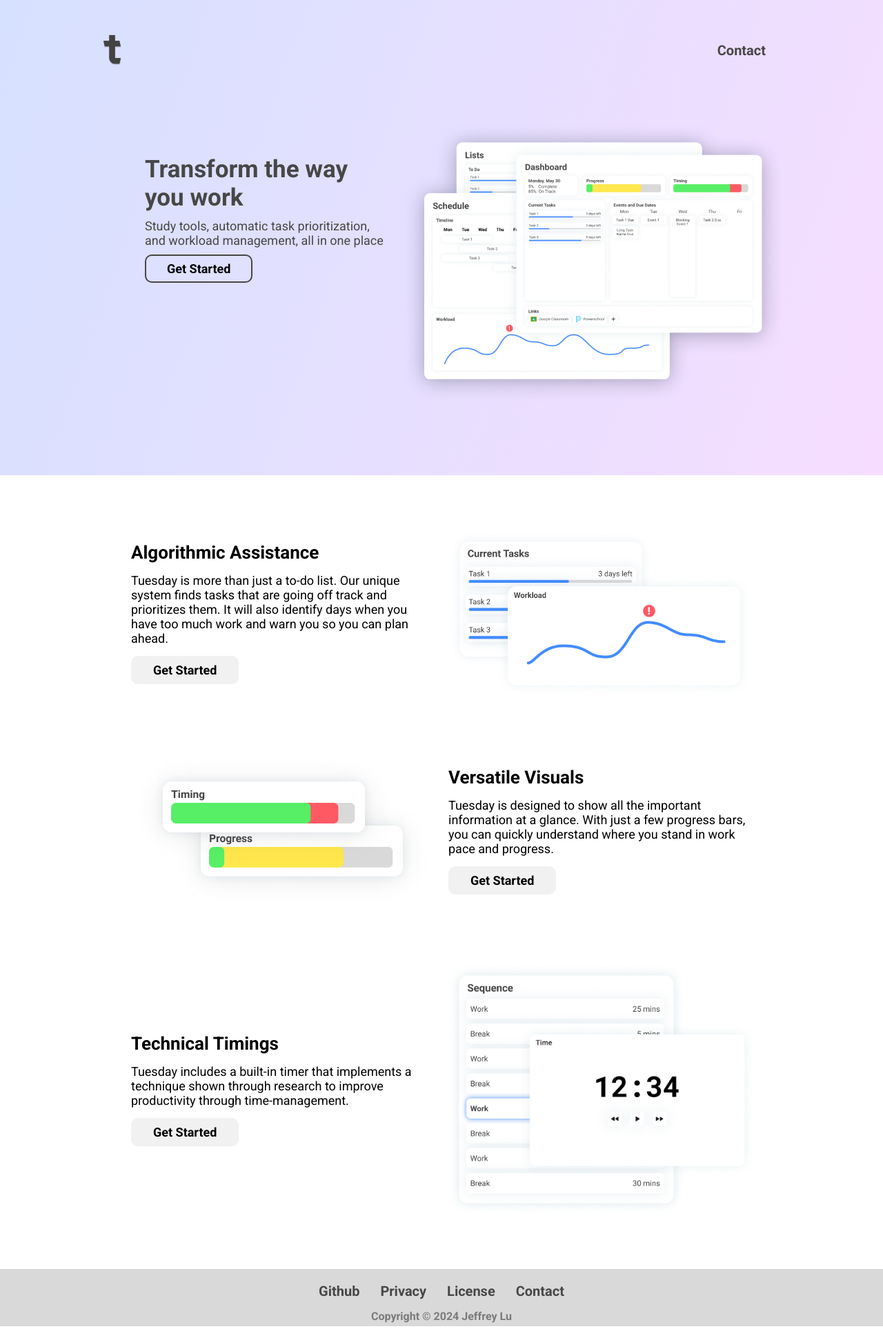
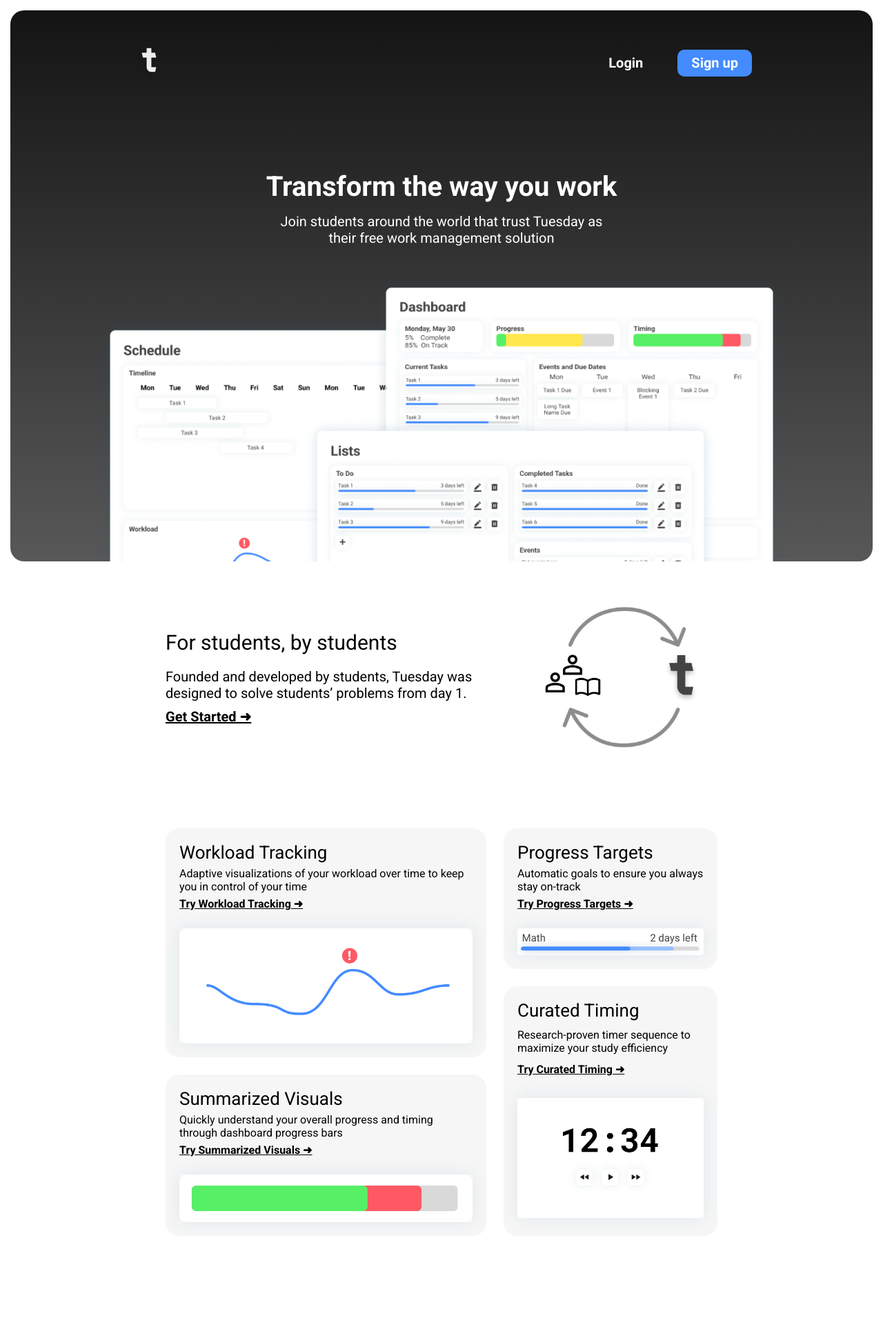
Before and after one commit to Tuestech/v2, a Django app: page / in a window 1280 px wide. Shown: the top 1927 px of the page at 69% size. Run offline with Django 4.2, Linux system fonts and the light colour scheme.

Commit message:
New landing page desktop

```diff
--- a/landing/static/landing.css
+++ b/landing/static/landing.css
@@ -14,228 +14,285 @@ html {
 	font-family: "Roboto", sans-serif;
 }
 
-button {
-	background-color: transparent;
-	display: block;
-	position: relative;
-	border: 2px solid #474747;
-	border-radius: 1rem;
-	padding: .8rem 3rem;
-	font-size: 1.8rem;
-	width: max-content;
-	cursor: pointer;
+a {
+	text-decoration: none;
+	color: unset;
+}
+
+img {
+	user-select: none;
+}
+
+main {
+	margin: 10rem auto;
+	max-width: 80rem;
+	padding: 0 5rem;
+}
+
+main > div{
+	margin-bottom: 15rem;
+}
+
+#hero {
+	background: linear-gradient(180deg, #141414 0%, #585858 100%);
+	border-radius: 2rem;
+	color: #FFFFFF;
+	margin: 1.5rem;
+	padding: 0 max(20px, calc((100vw - 3rem - 100rem)/2));
+	overflow: hidden;
+}
+
+#hero #nav {
+	display: grid;
+	grid-template-columns: auto max-content max-content;
+	align-items: center;
+	gap: 3rem;
+	height: 5.2rem;
+	padding: 5rem 5rem;
+}
+
+#hero #nav img {
+	aspect-ratio: 1;
+	height: 5.2rem;
+}
+
+#hero #nav .button {
+	font-size: 2rem;
 	font-weight: bold;
 	transition: 0.1s linear;
-	color: #000000;
+	cursor: pointer;
+	padding: 0.75rem 2rem;
 }
 
-.hero {
-	padding: 10rem;
-	padding-top: 5rem;
-	background: linear-gradient(109.76deg, #D5E0FF 0%, #D6E1FF 0.01%, #F6DDFF 100%);
+#hero #nav .button:hover {
+	opacity: 0.8;
 }
 
-.content-container {
-	display: grid;
-	margin: auto;
-	padding: 8rem 10rem;
-	max-width: 900px;
-	row-gap: 8rem;
+#hero #nav .button:nth-child(3) {
+	border-radius: 1rem;
+	background: #438BFF;
 }
 
-@media screen and (max-width: 700px) {
-	.content-container {
-		padding: 6rem 5rem;
+#hero #title {
+	margin: 8rem 5rem;
+	margin-bottom: 4rem;
+	text-align: center;
+}
+
+#hero #title h1 {
+	font-size: 4rem;
+	margin-bottom: 1.5rem;
+}
+
+#hero #title h2 {
+	font-size: 2rem;
+	font-weight: normal;
+	max-width: 50rem;
+	margin: auto;
+}
+
+#hero #cluster {
+	width: 100%;
+	aspect-ratio: 12/5;
+	position: relative;
+}
+
+#hero #cluster img {
+	width: 60%;
+	position: absolute;
+}
+
+#hero #cluster img#bot {
+	left: 0;
+	top: 15%;
+}
+
+#hero #cluster img#mid {
+	right: 0;
+	top: 0;
+}
+
+#hero #cluster img#top {
+	right: 10%;
+	top: 50%;
+}
+
+.img-desc-block {
+	display: grid;
+	grid-template-areas: "title img"
+						 "desc img"
+						 "link img";
+	grid-template-columns: auto min-content;
+	grid-template-rows: min-content min-content auto;
+	gap: 1rem;
+}
+
+.img-desc-block .title {
+	grid-area: title;
+	font-size: 3rem;
+	font-weight: 500;
+	margin-bottom: 1rem;
+}
+
+.img-desc-block .title.soon::after {
+	content: "Coming Soon";
+	text-wrap: nowrap;
+	font-size: 1.5rem;
+	font-weight: bold;
+	color: #4C4C4C;
+	vertical-align: middle;
+	background: #F1F1F1;
+	padding: 0.5rem 1.5rem;
+	border-radius: 100rem;
+	margin-left: 2rem;
+}
+
+.img-desc-block .desc {
+	grid-area: desc;
+	font-size: 2rem;
+	max-width: 50rem;
+}
+
+.img-desc-block .link {
+	grid-area: link;
+	font-size: 2rem;
+	text-decoration: underline;
+	font-weight: bold;
+}
+
+.img-desc-block .link:hover {
+	opacity: 0.6;
+}
+
+.img-desc-block .img {
+	grid-area: img;
+	width: 30rem;
+}
+
+.img-desc-block .img img, .img-desc-block .img svg {
+	width: 90%;
+	margin: 0 5%;
+}
+
+.img-desc-block .img#student {
+	position: relative;
+}
+
+.img-desc-block .img#student img {
+	position: absolute;
+	top: 50%;
+	left: 50%;
+	transform: translate(-50%, -50%);
+}
+
+.img-desc-block .img#student #student-img {
+	width: 80%;
+}
+
+@keyframes pulse {
+	0% {
+		opacity: 100%;
+	}
+
+	50% {
+		opacity: 70%;
+	}
+
+	100% {
+		opacity: 100%
 	}
 }
 
-.hero .content-container {
-	padding: 0px;
-	display: grid;
-	max-width: 1000px;
-	grid-template-areas:
-		'nav nav'
-		'text-button img';
-	grid-template-rows: min-content 1fr;
-	grid-template-columns: minmax(0, 3fr) minmax(0, 4fr);
-	row-gap: 8rem;
-	column-gap: 2rem;
+.img-desc-block .img#student #student-img-arrows {
+	width: 60%;
+	animation-name: pulse;
+	animation-timing-function: linear;
+	animation-duration: 2s;
+	animation-iteration-count: infinite;
 }
 
-.hero .content-container .text-button {
-	padding-top: 5rem;
-	max-width: 35rem;
-	margin-left: auto;
-}
-
-@media screen and (max-width: 700px) {
-	.hero {
-		padding: 5rem;
+@keyframes select {
+	0% {
+		stroke-opacity: 50%;
 	}
 
-	.hero .content-container {
-		grid-template-columns: 1fr;
+	17% {
+		stroke-opacity: 90%;
 	}
 
-	.hero .content-container .page-cluster {
-		display: none;
-	}
-
-	.hero .content-container .text-button {
-		margin-right: auto;
-		text-align: center;
-		justify-items: center;
+	33% {
+		stroke-opacity: 50%;
 	}
 }
 
-.navbar {
-	grid-area: nav;
-	display: grid;
-	align-items: center;
-	grid-template-areas: 'img link1 link2';
-	grid-template-columns: auto max-content max-content;
-	grid-template-rows: 4.5rem;
-	height: 4.5rem;
-	gap: 3rem;
-	overflow: hidden;
+#work-dash1, #work-dash2, #work-dash3 {
+	animation-name: select;
+	animation-timing-function: linear;
+	animation-duration: 6s;
+	animation-iteration-count: infinite;
 }
 
-.navbar * {
-	cursor: pointer;
+#work-dash2 {
+	animation-delay: 2s;
 }
 
-.navbar *:hover {
-	filter: brightness(1.2);
+#work-dash3 {
+	animation-delay: 4s;
 }
 
-.navbar img {
-	height: 4.5rem;
+.feature-blocks {
+	display: grid;
+	grid-template-areas:
+		"work target"
+		"work timing"
+		"visual timing";
+	grid-template-columns: 3fr 2fr;
+	grid-template-rows: repeat(3, max-content);
+	gap: 2.5rem;
 }
 
-.underline {
-	font-weight: bold;
-	height: max-content;
-	font-size: 2rem;
-	color: #474747;
-	display: block;
-	width: max-content;
-	position: relative;
-	cursor: pointer;
+#feat-work {
+	grid-area: work;
 }
 
-.underline::before {
-	content: '';
-	width: 0%;
-	position: absolute;
-	bottom: -1px;
-	height: 2px;
-	background-color: #474747;
-	transition: width 0.3s ease;
+#feat-target {
+	grid-area: target;
 }
 
-.underline:hover::before {
-	width: 100%;
+#feat-visual {
+	grid-area: visual;
 }
 
-img {
-	grid-area: img;
-	display: block;
-	max-width: 100%;
-	max-height: 100%;
-	object-fit: contain;
-	align-self: end;
+#feat-timing {
+	grid-area: timing;
 }
 
-.text-button {
+.feature-block {
 	display: grid;
-	gap: 1rem;
-	grid-area: text-button;
-	height: min-content;
-	color: #474747;
+	gap: 0.6rem;
+	background: #F6F6F6;
+	padding: 2rem;
+	border-radius: 2rem;
 }
 
-.text-button .header {
-	font-weight: bold;
-	font-size: 3.5rem;
+.feature-block .title {
+	font-size: 2.6rem;
+	font-weight: 500;
 }
 
-.text-button .text {
-	font-size: 1.8rem;
+.feature-block .desc {
+	font-size: 1.6rem;
+	max-width: 50rem;
 }
 
-.text-button button:hover {
-	box-shadow: inset 0 0 20px rgba(0, 0, 0, 0.15);
+.feature-block .link {
+	font-size: 1.6rem;
+	text-decoration: underline;
+	font-weight: bold;
 }
 
-.text-image {
-	display: grid;
-	column-gap: 2rem;
-	grid-template-columns: repeat(2, 1fr);
-	align-items: center;
+.feature-block img {
+	width: calc(100%);
+	margin-top: 2rem;
+	box-shadow: 0px 0px 25px 0px rgba(31, 97, 135, 0.1);
 }
-
-.text-image .text {
-	display: grid;
-	gap: 1.5rem;
-	height: min-content;
-}
-
-.text-image .text .title {
-	font-weight: bold;
-	font-size: 2.6rem;
-}
-
-.text-image .text .description {
-	font-size: 1.8rem;
-}
-
-.text-image button {
-	background-color: #F1F1F1;
-	border: 2px solid #F1F1F1;
-}
-
-.text-image button:hover {
-	box-shadow: 0 0 10px rgba(0, 0, 0, 0.3);
-}
-
-@media screen and (max-width: 700px) {
-	.text-image {
-		grid-template-areas: "image" "text";
-		grid-template-rows: repeat(2, min-content);
-		grid-template-columns: 1fr;
-		place-items: center;
-		text-align: center;
-	}
-
-	.text-image .text {
-		grid-area: text;
-		place-items: center;
-	}
-
-	.text-image .image {
-		grid-area: image;
-		max-width: 70%;
-	}
-}
-
-.footer {
-	background-color: #D9D9D9;
-	height: min-content;
-	display: grid;
-	padding: .5rem;
-	justify-items: center;
-}
-
-.footer .links {
-	display: grid;
-	grid-template-columns: repeat(4, 1fr);
-	gap: 3rem;
-	padding: 1.5rem;
-	width: min-content;
-}
-
-.footer .copy {
-	font-weight: bold;
-	color: #7B7B7B;
-	font-size: 1.6rem;
-}
--- a/landing/static/landing.js
+++ b/landing/static/landing.js
@@ -2,15 +2,85 @@
 const MOBILE = window.innerWidth < 970
 
 // Button click callback
-let buttonCallback = () => {window.open("/app/", "_self")}
+const buttonCallback = () => {window.open("/app/", "_self")}
 
-// Activate buttons
-const getStartedButtons = Array.from(document.getElementsByClassName("get-started-button"))
+// Page cluster follow mouse
+const MAX_SHIFT = 50
 
-for (const button of getStartedButtons) {
-	if (MOBILE) {
-		button.innerText = "Mobile Coming Soon"
-	} else {
-		button.addEventListener("click", buttonCallback)
+const clusterImages = Array.from(document.getElementById("cluster").children)
+const mouseCallbacks = []
+
+const distance = (x1, y1, x2, y2) => Math.sqrt((x1 - x2)**2 + (y1 - y2)**2)
+const unitVector = (x, y) => [x/distance(x, y, 0, 0), y/distance(x, y, 0, 0)]
+const smoothDecay = (x) => 1/(1 + (x/150)**2)
+
+for (const img of clusterImages) {
+	// Specific callback for each img
+	let callback = (e) => {
+		// Compute untransformed x and y of img
+		let transform = window.getComputedStyle(img).transform.split(/,|\(|\)/)
+		const rect = img.getBoundingClientRect()
+
+		if (transform == "none") {
+			transform = [0, 0, 0, 0, 0, 0]
+		}
+
+		const x = rect.left - parseFloat(transform[4]) + rect.width/2
+		const y = rect.top - parseFloat(transform[5]) + rect.height/4 // Adjust center higher
+
+		// Compute magnitude of movement based on distance
+		const d = smoothDecay(distance(x, y, e.x, e.y))
+
+		// Create a shift vector <u, v> of max length MAX_SHIFT
+		let temp = unitVector(x-e.x, y-e.y)
+		let u = temp[0]*d*MAX_SHIFT
+		let v = temp[1]*d*MAX_SHIFT
+
+		// Apply shift
+		img.animate([
+			{ transform: `translate(${u}px, ${v}px)` },
+		], {
+			duration: 2000,
+			iterations: 1,
+			fill: "forwards"
+		})
 	}
+
+	// Add to global mouse callbacks
+	mouseCallbacks.push(callback)
 }
+
+// Network edge pulses
+const networkSvg = document.getElementById("network")
+
+let edges = []
+
+networkSvg.addEventListener("load", () => {
+	let svg = networkSvg
+
+	edges = Array.from(svg.getElementsByClassName("network-edge"))
+
+	console.log(edges)
+
+	for (let i = 0; i < edges.length; i++) {
+		const edge = edges[i]
+
+		setTimeout(() => {
+			edge.animate([
+				{ "opacity": "100%" },
+				{ "opacity": "60%" },
+				{ "opacity": "100%" },
+			], {
+				duration: 1000 + i*200,
+				iterations: Infinity
+			})
+		}, i*500)
+	}
+})
+
+// Mouse callbacks
+document.addEventListener("mousemove", (e) => {
+	for (const listener of mouseCallbacks) {
+		listener(e)
+	}
+})
--- a/landing/templates/landing.html
+++ b/landing/templates/landing.html
@@ -8,7 +8,7 @@
 	<meta charset="UTF-8">
 	<meta http-equiv="X-UA-Compatible" content="IE=edge">
 	<meta name="viewport" content="width=device-width, initial-scale=1.0">
-	<title>Tuesday Technologies - Work Management Tools for Students</title>
+	<title>Tuesday Technologies</title>
 	<meta name="description" content="Transform the way you work with automatic task prioritization, study tools, and workload management. Get started with our free tools in seconds.">
 	<meta name="robots" content="index, nofollow">
 
@@ -29,66 +29,93 @@
 	<script defer src="{% static 'landing.js' %}"></script>
 </head>
 <body>
-	<div class="hero">
-		<div class="content-container">
-			<div class="navbar">
-				<img src="{% static 'images/Logo.png' %}" alt="Logo">
-				{% comment %} <p class="underline">Impact</p> {% endcomment %}
-				<p class="underline" onclick="javascript:window.open('mailto:contact@tues.tech', '_blank')">Contact</p>
-			</div>
-			<div class="text-button">
-				<p class="header">Transform the way you work</p>
-				<p class="text">Study tools, automatic task prioritization, and workload management, all in one place</p>
-				<button class="get-started-button">Get Started</button>
-			</div>
-			<img class="page-cluster" src="{% static 'images/Page Cluster.png' %}" alt="Page Cluster">
+
+	<div id="hero">
+		<div id="nav">
+			<img src="{% static "images/logo.png" %}" alt="T">
+			<div class="button">Login</div>
+			<div class="button">Sign up</div>
+		</div>
+
+		<div id="title">
+			<h1>Transform the way you work</h1>
+			<h2>Join students around the world that trust Tuesday as their free work management solution</h2>
+		</div>
+
+		<div id="cluster">
+			<img id="bot" src="{% static "images/clusterbot.png" %}" alt="Schedule page">
+			<img id="mid" src="{% static "images/clustermid.png" %}" alt="Dashboard page">
+			<img id="top" src="{% static "images/clustertop.png" %}" alt="Lists">
 		</div>
 	</div>
 
-	<div class="content-container">
-		<div class="text-image">
-			<div class="text">
-				<p class="title">Algorithmic Assistance</p>
-				<p class="description">Tuesday is more than just a to-do list. Our unique system finds tasks that are going off track and prioritizes them. It will also identify days when you have too much work and warn you so you can plan ahead.</p>
-				<button class="get-started-button">Get Started</button>
-			</div>
-			<div class="image">
-				<img src="{% static 'images/Algorithm Images.png' %}" alt="Algorithm Images">
+	<main>
+		<div class="img-desc-block">
+			<p class="title">For students, by students</p>
+			<p class="desc">Founded and developed by students, Tuesday was designed to solve students’ problems from day 1. </p>
+			<a class="link" href="#">Get Started&nbsp➜</a>
+
+			<div class="img" id="student">
+				<img id="student-img" src="{% static "images/student.png" %}" alt="Students and Tuesday">
+				<img id="student-img-arrows" src="{% static "images/studentarrows.png" %}" alt="Arrows indicating working together">
 			</div>
 		</div>
 
-		<div class="text-image">
-			<div class="image">
-				<img src="{% static 'images/Versatile Visuals.png' %}" alt="Visuals Images">
+		<div class="feature-blocks">
+			<div class="feature-block" id="feat-work">
+				<p class="title">Workload Tracking</p>
+				<p class="desc">Adaptive visualizations of your workload over time to keep you in control of your time</p>
+				<a href="#" class="link">Try Workload Tracking&nbsp➜</a>
+				<img src="{% static "images/feat-work.png" %}" alt="Workload graph">
 			</div>
-			<div class="text">
-				<p class="title">Versatile Visuals</p>
-				<p class="description">Tuesday is designed to show all the important information at a glance. With just a few progress bars, you can quickly understand where you stand in work pace and progress.</p>
-				<button class="get-started-button">Get Started</button>
+
+			<div class="feature-block" id="feat-target">
+				<p class="title">Progress Targets</p>
+				<p class="desc">Automatic goals to ensure you always stay on-track</p>
+				<a href="#" class="link">Try Progress Targets&nbsp➜</a>
+				<img src="{% static "images/feat-target.png" %}" alt="Example task with target progress">
+			</div>
+
+			<div class="feature-block" id="feat-visual">
+				<p class="title">Summarized Visuals</p>
+				<p class="desc">Quickly understand your overall progress and timing through dashboard progress bars</p>
+				<a href="#" class="link">Try Summarized Visuals&nbsp➜</a>
+				<img src="{% static "images/feat-visual.png" %}" alt="Progress bar">
+			</div>
+
+			<div class="feature-block" id="feat-timing">
+				<p class="title">Curated Timing</p>
+				<p class="desc">Research-proven timer sequence to maximize your study efficiency</p>
+				<a href="#" class="link">Try Curated Timing&nbsp➜</a>
+				<img src="{% static "images/feat-timing.png" %}" alt="Pomodoro timer">
 			</div>
 		</div>
 
-		<div class="text-image">
-			<div class="text">
-				<p class="title">Technical Timings</p>
-				<p class="description">Tuesday includes a built-in timer that implements a technique shown through research to improve productivity through time-management.</p>
-				<button class="get-started-button">Get Started</button>
-			</div>
-			<div class="image">
-				<img src="{% static 'images/Technical Timings.png' %}" alt="Timing Images">
+		<div class="img-desc-block">
+			<p class="title">Your work, your way</p>
+			<p class="desc">Tuesday prioritizes your tasks according to your  preferences, keeping you in control of your work.</p>
+			<a class="link" href="#">Get Started&nbsp➜</a>
+
+			<div class="img" id="work">
+				<svg xmlns="http://www.w3.org/2000/svg" width="320" height="121" viewBox="0 0 320 121" fill="none">
+					<path id="work-dash1" d="M3 71.9002C22.4858 71.9002 36.2642 117.7793 79.2918 117.7793C133.4800 117.7793 109.8680 35.6519 151.5000 34.0001C193.1320 32.3481 199.9940 71.9002 237.0000 71.9002C274.0060 71.9001 285.3650 94.0190 316.0940 94.019" stroke="#438BFF" stroke-opacity="0.5" stroke-width="6" stroke-linecap="round" stroke-dasharray="12 12"/>
+					<path id="work-dash2" d="M3 71.9003C22.4858 71.9003 36.2642 117.7790 79.2918 117.7790C133.4800 117.7790 109.8680 35.6520 151.5000 34.0001C193.1320 32.3482 202.4940 42.5003 239.5000 42.5002C276.5060 42.5002 287.2710 10.5002 318.0000 10.50024" stroke="#438BFF" stroke-opacity="0.5" stroke-width="6" stroke-linecap="round" stroke-dasharray="12 12"/>
+					<path id="work-dash3" d="M3 71.9002C22.4858 71.9002 36.2642 117.779 79.2918 117.779C133.48 117.779 109.868 35.6519 151.5 34C193.132 32.3481 197.494 3.00003 234.5 3C271.506 2.99997 282.271 71.9002 313 71.9002" stroke="#438BFF" stroke-opacity="0.5" stroke-width="6" stroke-linecap="round" stroke-dasharray="12 12"/>
+					<path id="work-main" d="M3 71.9002C22.4858 71.9002 36.2642 117.7792 79.2918 117.7792C133.4800 117.7792 109.8680 35.6519 151.5000 34.0" stroke="#438BFF" stroke-width="6" stroke-linecap="round"/>
+				</svg>
 			</div>
 		</div>
-	</div>
 
-	<div class="footer">
-		<div class="links">
-			<p class="underline" onclick="javascript:window.open('https://github.com/Tuestech/v2', '_blank')">Github</p>
-			<p class="underline" onclick="javascript:window.open('/privacy/', '_blank')">Privacy</p>
-			<p class="underline" onclick="javascript:window.open('https://github.com/Tuestech/v2/blob/main/LICENSE.md', '_blank')">License</p>
-			<p class="underline" onclick="javascript:window.open('mailto:contact@tues.tech', '_blank')">Contact</p>
+		<div class="img-desc-block">
+			<p class="title soon">Learning how you learn</p>
+			<p class="desc">AI-powered algorithms fine-tune recommendations to best fit your learning style.</p>
+			<a class="link" href="#">Get Started&nbsp➜</a>
+
+			<div class="img" id="work">
+				{% include 'network.svg' %}
+			</div>
 		</div>
-		<p class="copy">Copyright © 2024 Jeffrey Lu</p>
-	</div>
+	</main>
 
 </body>
 </html>
--- a/tuesday/settings.py
+++ b/tuesday/settings.py
@@ -17,7 +17,7 @@ STATIC_URL = "/static/"
 SECRET_KEY = os.getenv('SECRET_KEY', 'development-only-secret-key')
 
 # SECURITY WARNING: don't run with debug turned on in production!
-DEBUG = False
+DEBUG = True
 
 ALLOWED_HOSTS = []
 
```
Also changed, not shown: landing/static/images/Algorithm Images.png (deleted), landing/static/images/Logo.png, landing/static/images/Page Cluster.png (deleted), landing/static/images/Technical Timings.png (deleted), landing/static/images/Versatile Visuals.png (deleted), landing/static/images/clusterbot.png (added), landing/static/images/clustermid.png (added), landing/static/images/clustertop.png (added), landing/static/images/feat-target.png (added), landing/static/images/feat-timing.png (added), landing/static/images/feat-visual.png (added), landing/static/images/feat-work.png (added), landing/static/images/network-logo.png (added), landing/static/images/student.png (added), 2 more files.
